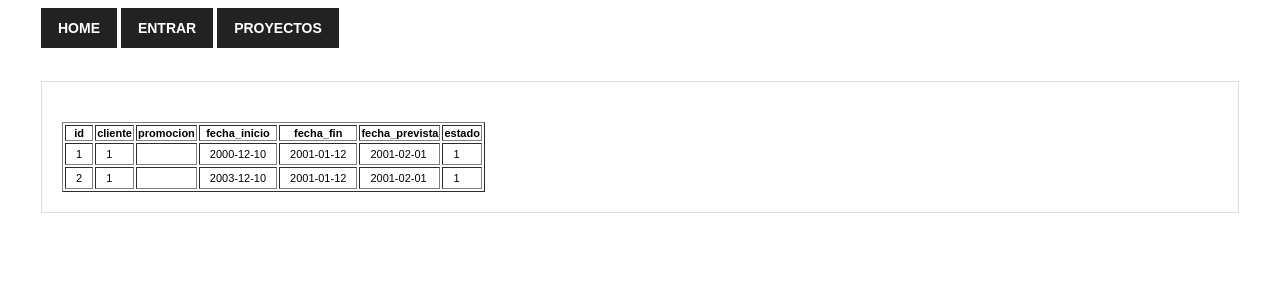
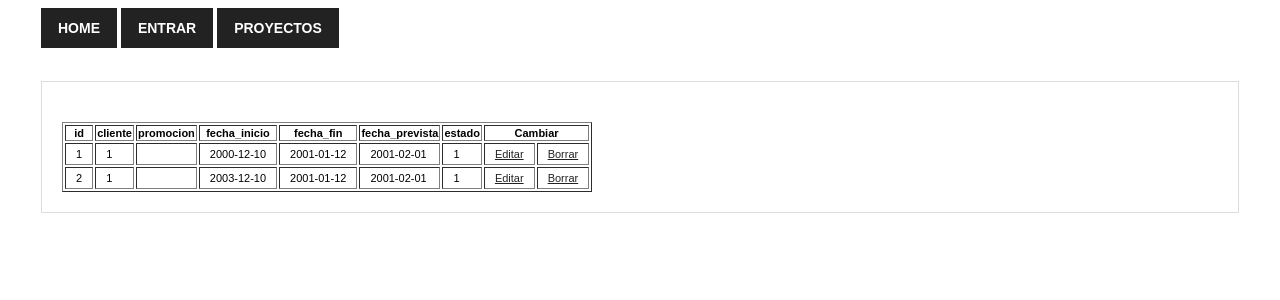
Before and after one commit to khru/Proyecto_Final, a PHP site: page /proyectos in a window 1280 px wide. Shown: the top 300 px of the page. Run offline with PHP 8.4, Linux system fonts and the light colour scheme; data comes from the database, SQL or seed files in the repository.

Commit message:
no message

```diff
--- a/myproject/application/view/generic/listarelementos.php
+++ b/myproject/application/view/generic/listarelementos.php
@@ -6,9 +6,10 @@
 	<tr>
 <?php 	foreach ($claves as $clave => $valor) : ;	//Se listan las cabeceras de la tabla?>
 
-		<th><?=$valor?></th>
+			<th><?=$valor?></th>
 
 <?php 	endforeach ?>
+			<th colspan="2">Cambiar</th>
 	</tr>
 
 <?php   foreach ($data['listar'] as $clave => $valor) : //Se listan los datos?>
@@ -18,6 +19,8 @@
 				<td><?=$datos?></td>
 
 		<?php endforeach ?>
+				<td><a href="#">Editar</a></td>
+				<td><a href="#">Borrar</a></td>
 	</tr>
   <?php endforeach ?>
 </table>
```
